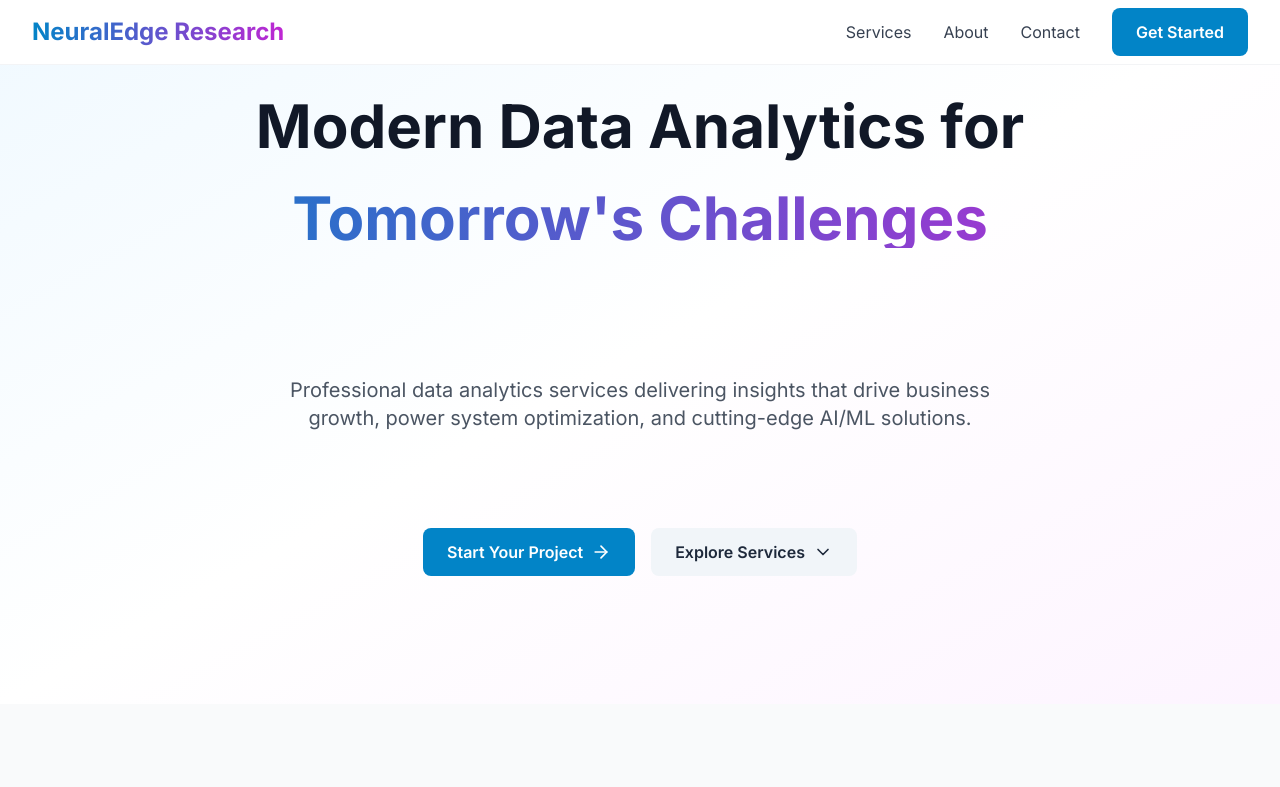
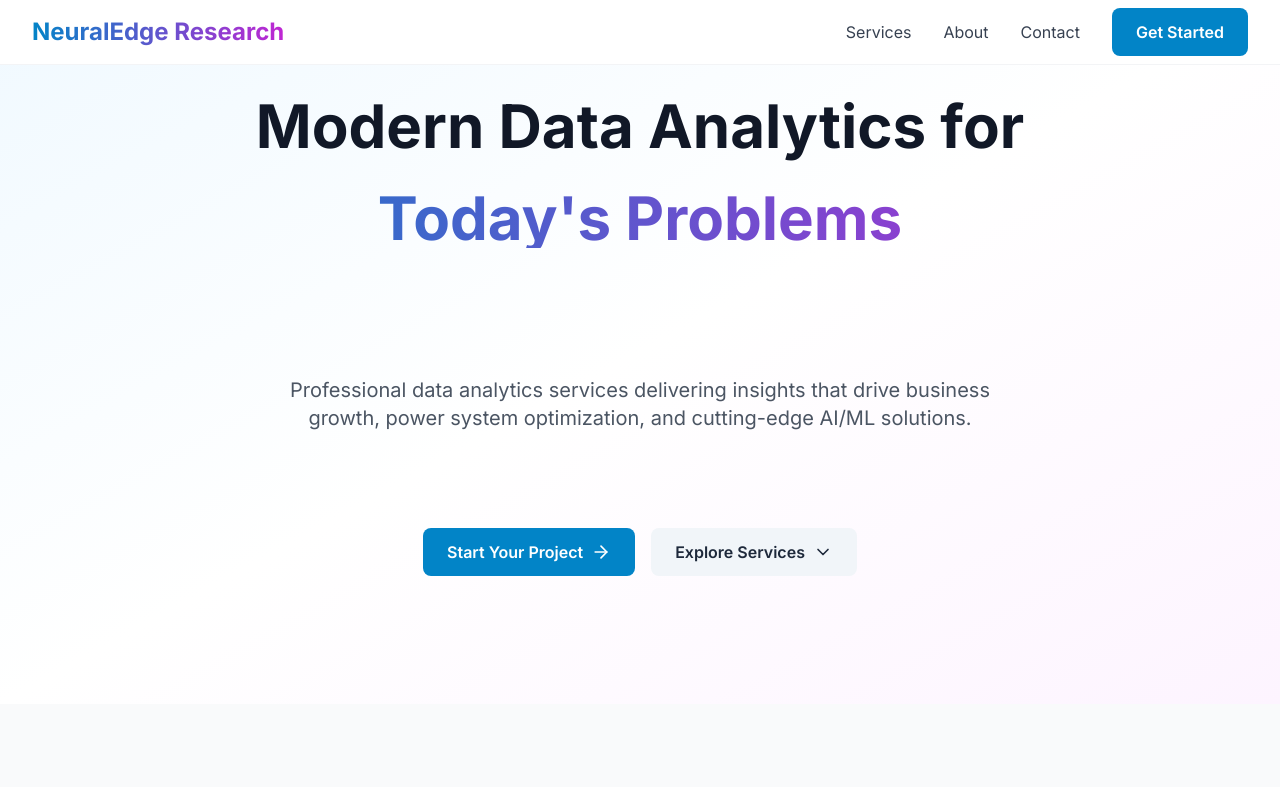
Before and after one commit to clm6/neuraledgeresearch, a Next.js app: page / in a window 1280 px wide. Shown: the top 787 px of the page. Built offline with nearby package versions, Linux system fonts and the light colour scheme.

Commit message:
first commit

```diff
--- a/app/page.tsx
+++ b/app/page.tsx
@@ -152,7 +152,7 @@ export default function Home() {
             >
               <h1 className="text-5xl md:text-6xl font-bold text-gray-900 mb-32 leading-loose">
                 Modern Data Analytics for
-                <span className="text-gradient block mt-8 mb-8">Tomorrow's Challenges</span>
+                <span className="text-gradient block mt-8 mb-8">Today's Problems</span>
               </h1>
               <p className="text-xl text-gray-600 mb-24 max-w-3xl mx-auto">
                 Professional data analytics services delivering insights that drive business growth,
```
